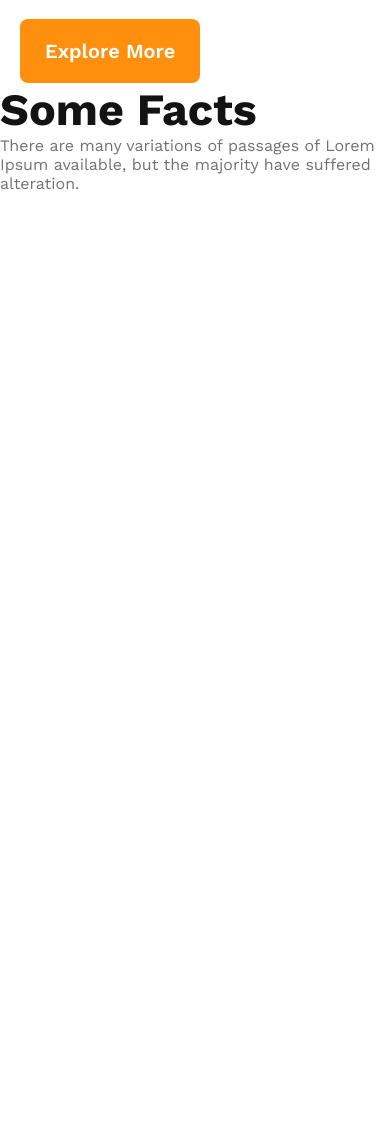
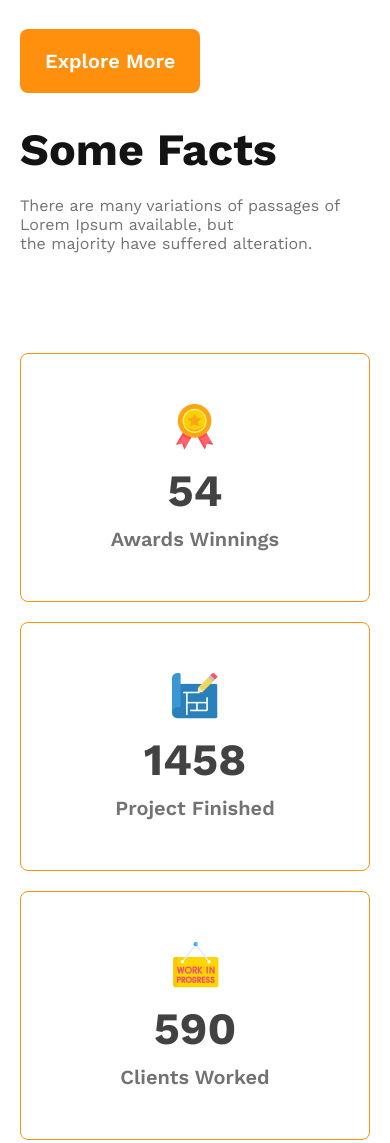
Before and after one commit to saidureg/g3-architects-website, a plain HTML site: page index.html in a window 390 px wide. Shown: the part 2631-3774 px from the top of the page. Before the commit the page ends 2894 px from the top, so only its background shows below. Drawn offline with nearby package versions, Linux system fonts and the light colour scheme.

Commit message:
finished facts section with responsive

```diff
--- a/index.html
+++ b/index.html
@@ -7,8 +7,8 @@
     <title>G3 Architects</title>
     <link rel="preconnect" href="https://fonts.googleapis.com">
     <link rel="preconnect" href="https://fonts.gstatic.com" crossorigin>
-    <link href="https://fonts.googleapis.com/css2?family=Work+Sans:wght@400;600;700;800&display=swap" rel="stylesheet">
-
+    <link href="https://fonts.googleapis.com/css2?family=Work+Sans:wght@400;500;600;700;800&display=swap"
+        rel="stylesheet">
     <link rel="stylesheet" href="styles/style.css">
 </head>
 
@@ -46,7 +46,9 @@
                 <img src="images/team4.png" alt="">
             </div>
             <div class="teams-content">
-                <h3 class="teams-title"><span class="quick-list text-light-gray">Quick list</span> <span>of Our</span> <br><span class="text-features">Features</span></h3>
+                <h3 class="teams-title"><span class="quick-list text-light-gray">Quick list</span> <span>of Our</span>
+                    <br><span class="text-features">Features</span>
+                </h3>
                 <p class="text-light-gray">There are many variations of passages of Lorem Ipsum available, but the
                     majority have suffered alteration in some form, by injected humour, or randomised words which don't
                     look even</p>
@@ -59,8 +61,32 @@
         </section>
         <!-- some facts sections starts -->
         <section class="facts">
-            <h3 class="section-title">Some Facts</h3>
-            <p class="text-light-gray">There are many variations of passages of Lorem Ipsum available, but the majority have suffered alteration.</p>
+            <div class="facts-content">
+                <h3 class="section-title facts-title">Some Facts</h3>
+                <p class="text-light-gray">There are many variations of passages of Lorem Ipsum available, but <br> the majority have suffered alteration.</p>
+            </div>
+            <div class="facts-card-container">
+                <div class="card">
+                    <img src="images/icons/ribon.png" alt="">
+                    <h2 class="card-starts">54</h2>
+                    <p class="card-title text-light-gray">Awards Winnings</p>
+                </div>
+                <div class="card">
+                    <img src="images/icons/projects.png" alt="">
+                    <h2 class="card-starts">1458</h2>
+                    <p class="card-title text-light-gray">Project Finished</p>
+                </div>
+                <div class="card">
+                    <img src="images/icons/customers.png" alt="">
+                    <h2 class="card-starts">590</h2>
+                    <p class="card-title text-light-gray">Clients Worked</p>
+                </div>
+                <div class="card">
+                    <img src="images/icons/email.png" alt="">
+                    <h2 class="card-starts">22578</h2>
+                    <p class="card-title text-light-gray">Email Send</p>
+                </div>
+            </div>
         </section>
     </main>
     <footer>
--- a/styles/style.css
+++ b/styles/style.css
@@ -118,6 +118,40 @@ main {
     color: #FF900E;
 }
 
+/* facts styles */
+
+.facts-card-container {
+    display: flex;
+    justify-content: space-around;
+}
+
+.facts-content{
+    margin: 100px 0;
+}
+
+.facts-content .facts-title{
+    margin-bottom: 20px;
+}
+
+.facts-card-container .card {
+    border-radius: 8px;
+    border: 1px solid #FF900E;
+    text-align: center;
+    font-weight: 600;
+    padding: 50px 30px;
+}
+
+.facts-card-container .card-title{
+    font-size: 1.25rem;
+}
+
+.facts-card-container .card-starts{
+    color: #424242;
+    font-size: 2.8rem;
+    margin-top: 10px;
+    margin-bottom: 10px;
+}
+
 
 /* Responsive  media queries */
 /* Mobile devices */
@@ -127,7 +161,8 @@ main {
     }
 
     nav,
-    .teams-container {
+    .teams-container,
+    .facts-card-container {
         flex-direction: column;
     }
 
@@ -143,16 +178,22 @@ main {
         margin-top: 40px;
     }
 
-    .teams-content {
+    .teams-content,
+    .facts-content {
         padding-left: 20px;
         padding-right: 20px;
-        margin-top: 20px;
+        margin-top: 30px;
+    }
+
+    .facts-card-container{
+        margin: 20px;
+        gap: 20px;
     }
 }
 
 /* Tablets and medium devices*/
 @media screen and (min-width:576px) and (max-width:960px) {
-    header {
+    header, .facts-content {
         padding: 50px;
     }
 
@@ -172,4 +213,13 @@ main {
     .teams-content {
         margin-top: 20px;
     }
+
+    .facts-card-container,
+    .facts-content {
+        max-width: 90%;
+        margin: 0 auto;
+        gap: 10px;
+        margin-top: -20px;
+    }
+
 }
```
